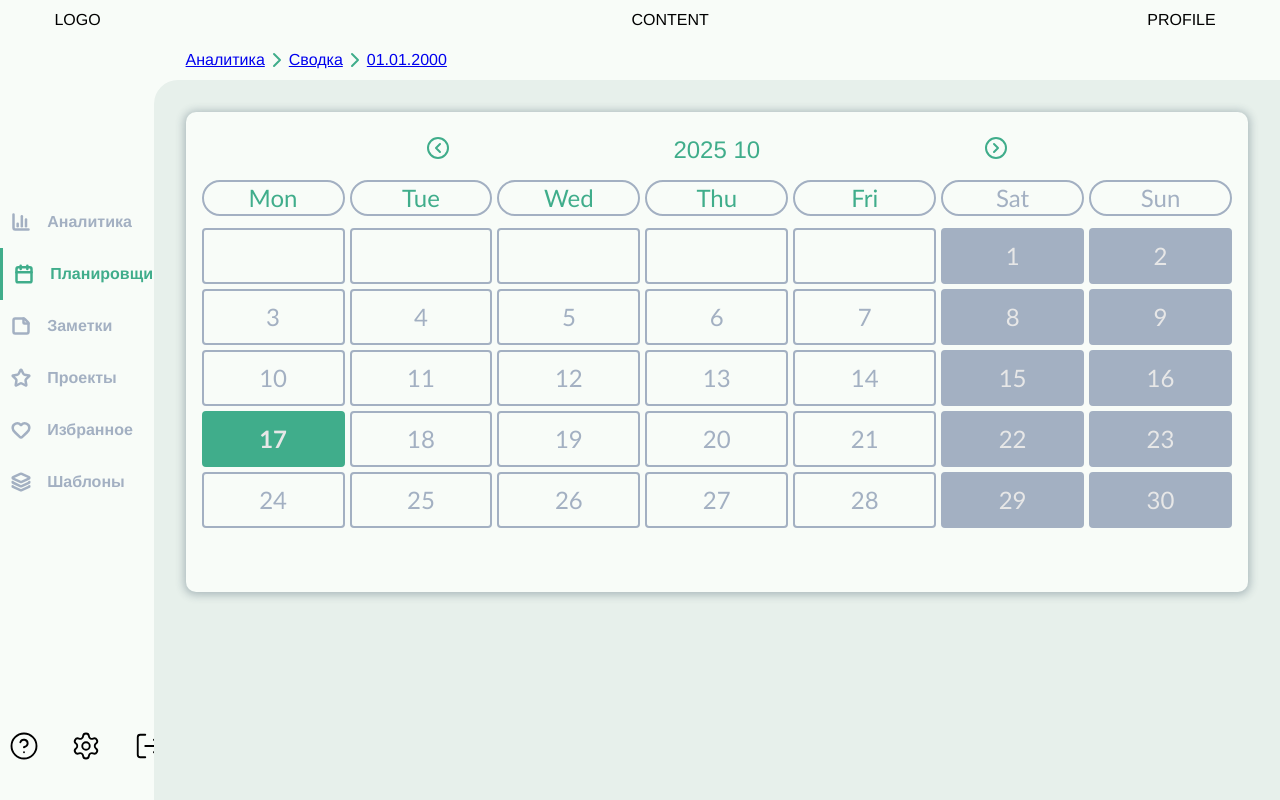
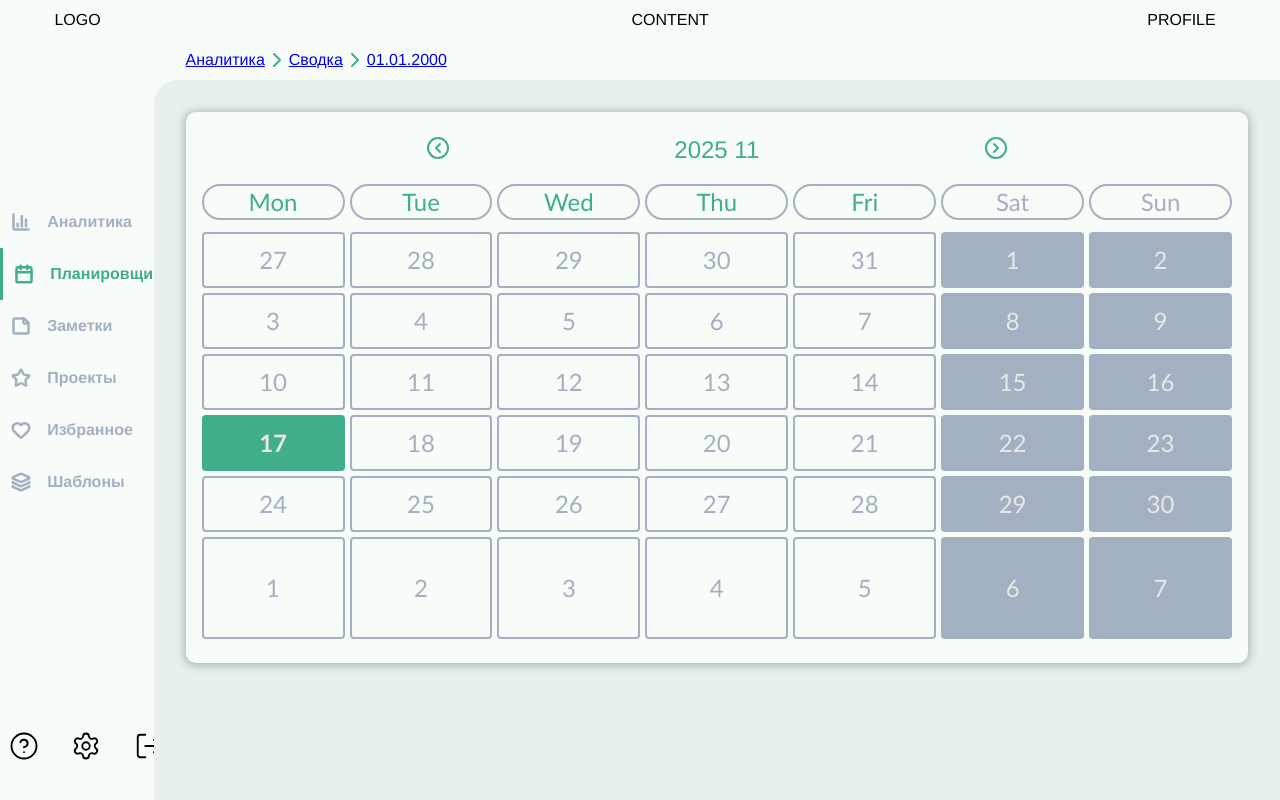
Before and after one commit to R3surrect/showcase-mono, a React (Vite) app: page /scheduler in a window 1280 px wide. Built offline with nearby package versions, Linux system fonts and the light colour scheme.

Commit message:
Calendar: task processing

```diff
--- a/package.json
+++ b/package.json
@@ -4,7 +4,7 @@
   "version": "0.0.0",
   "type": "module",
   "scripts": {
-    "dev": "vite",
+    "dev": "vite --host",
     "build": "tsc -b && vite build",
     "lint": "eslint .",
     "preview": "vite preview"
--- a/src/components/page/Scheduler/Calendar.css
+++ b/src/components/page/Scheduler/Calendar.css
@@ -1,5 +1,8 @@
 @import url('@global/styles/variables.css');
 
+.calendar__surface {
+    grid-area: calendar;
+}
 .calendar__header {
     display: flex;
     justify-content: space-around;
@@ -11,6 +14,7 @@
     display: flex;
     justify-content: space-evenly;
     font-size: 24px;
+    height: 2rem;
     color: var(--text-menu);
 }
 
@@ -26,7 +30,6 @@
     font-family: 'Gill Sans', 'Gill Sans MT', Calibri, 'Trebuchet MS', sans-serif;
     font-size: 24px;
     font-weight: 500;
-    cursor: pointer;
     background: var(--bg-surface);
     padding: 1rem;
     display: flex;
@@ -44,6 +47,7 @@
 .calendar__cell:hover:not(.calendar__week-cell){
     box-shadow: var(--calendar-cell-shadow);
     border-color: var(--text-menu);
+    cursor: pointer;
 }
 
 .calendar__cell--today {
@@ -76,4 +80,5 @@
 .calendar__cell--selected {
     background-color: var(--text-menu);
     color: var(--text-primary);
+    border: none;
 }
--- a/src/components/page/Scheduler/Calendar.tsx
+++ b/src/components/page/Scheduler/Calendar.tsx
@@ -1,17 +1,14 @@
+import { useEffect, useState } from 'react';
 import { ChevronLeftCircle, ChevronRightCircle } from 'lucide-react';
 import Surface from '@/components/ui/Surface/Surface';
 import './Calendar.css';
-import { useState } from 'react';
 
-const getDaysInMonth = (year: number, month: number): number => new Date(year, month + 1, 0).getDate();
-const getParameterizedDate = (year: number, month: number, day: number): Date => new Date(year, month, day);
-const getDateToView = (date: Date): string => `${date.getFullYear()} ${date.getMonth()}`;
+const getDateToView = (date: Date): string => `${date.getFullYear()} ${date.getMonth() + 1}`;
 
-const getCalendarData = (date: Date): Date => {
-    const year = date.getFullYear();
-    const month = date.getMonth();
+//* Функция получения дня начала внесения в календарь
+const getCalendarCells = (date: Date): Date => {
 
-    const lastDayPrevMonth = new Date(year, month, 0);
+    const lastDayPrevMonth = new Date(date.getFullYear(), date.getMonth(), 0);
     const lastMonday = new Date(lastDayPrevMonth);
 
     lastMonday.setDate(lastDayPrevMonth.getDate() - ((lastDayPrevMonth.getDay() - 1 + 7) % 7));
@@ -19,50 +16,74 @@ const getCalendarData = (date: Date): Date => {
     return lastMonday;
 }
 
+
 const Calendar: React.FC = () => {
     const [selectedDate, setSelectedDate] = useState(new Date());
-    const today = new Date();
+    const [calendarViewDate, setCalendarViewDate] = useState(new Date());
+
+    const firstCalendarDay = getCalendarCells(selectedDate);
+
+    //debug
+    useEffect(() => {
+        console.debug('calendarViewDate: ' + calendarViewDate);
+        console.debug('selectedDate: ' + selectedDate);
+    }, [calendarViewDate, selectedDate]);
+
+    const calendarDays = Array.from({ length: 42 }, (_, i) => {
+        const currentDate = new Date(firstCalendarDay);
+        currentDate.setDate(firstCalendarDay.getDate() + i);
+        return currentDate;
+    });
+
+    const handleLeftSwitchClick = () => {
+        setCalendarViewDate(prevDate => new Date(prevDate.getFullYear(), prevDate.getMonth() - 1, 1));
+    }
+
+    const handleRightSwitchClick = () => {
+        setCalendarViewDate(prevDate => new Date(prevDate.getFullYear(), prevDate.getMonth() + 1, 1));
+    }
 
     return (
-        <Surface>
+        <Surface className='calendar__surface'>
             <div className="calendar__header">
                 <div role='toolbar' className="calendar__header-nav">
-                    <ChevronLeftCircle color='var(--text-menu)' />
-                    {getDateToView(selectedDate)}
-                    <ChevronRightCircle color='var(--text-menu)' />
+                    <ChevronLeftCircle color='var(--text-menu)' onClick={() => { handleLeftSwitchClick() }} />
+                    <span onClick={() => { }}>{getDateToView(selectedDate)}</span>
+                    <ChevronRightCircle color='var(--text-menu)' onClick={() => { handleRightSwitchClick() }} />
                 </div>
                 <div className="calendar__week">
                     {
                         ['Mon', 'Tue', 'Wed', 'Thu', 'Fri', 'Sat', 'Sun'].map(day => (
-                            <div key={day} className={`calendar__cell calendar__week-cell ${day === 'Sat' || day === 'Sun' ? 'calendar__week-cell--free' : ''}`}>{day}</div>
+                            <div key={day} className={
+                                `calendar__cell calendar__week-cell ${day === 'Sat' || day === 'Sun' ? 'calendar__week-cell--free' : ''}`}>{day}</div>
                         ))
                     }
                 </div>
             </div>
             <div className="calendar__content">
-                <div className='calendar__cell'></div>
-                <div className='calendar__cell'></div>
-                <div className='calendar__cell'></div>
-                <div className='calendar__cell'></div>
-                <div className='calendar__cell'></div>
                 {
-                    Array.from({ length: getDaysInMonth(selectedDate.getFullYear(), selectedDate.getMonth()) }, (_, i) => (
-                        <div className={
-                            `calendar__cell
-                            ${today.getDate() === (i + 1) ? 'calendar__cell--today ' : ''}` +
-                            `${selectedDate.getDate() === (i + 1) ? 'calendar__cell--selected   ' : ''}` +
-                            `${getParameterizedDate(today.getFullYear(), today.getMonth(), i + 1).getDay() === 0 ||
-                                getParameterizedDate(today.getFullYear(), today.getMonth(), i + 1).getDay() === 6 ?
-                                'calendar__cell--free' : ''
-                            }`
-                        } key={i + 1}
-                            onClick={() => {
-                                setSelectedDate(new Date(selectedDate.getFullYear(), selectedDate.getMonth(), i + 1));
-                            }}
-                            data-date={new Date(selectedDate.getFullYear(), selectedDate.getMonth(), (i + 1)).toISOString()}>
-                            {i + 1}
-                        </div>
-                    ))
+                    calendarDays.map((date, index) => {
+                        const isCurrentMonth = date.getMonth() === selectedDate.getMonth();
+                        const isToday = date.toDateString() === new Date().toDateString();
+                        const isSelected = date.toDateString() === selectedDate.toDateString();
+                        const isWeekend = date.getDay() === 0 || date.getDay() === 6;
+
+                        return (
+                            <div
+                                key={index}
+                                onClick={() => setSelectedDate(date)}
+                                data-date={date.toISOString()}
+                                className={`calendar__cell ` +
+                                    `${isToday ? 'calendar__cell--today ' : ''}` +
+                                    `${isSelected ? 'calendar__cell--selected ' : ''}` +
+                                    `${!isCurrentMonth ? 'calendar__cell--other-month ' : ''}` +
+                                    `${isWeekend ? 'calendar__cell--free ' : ''}`
+                                }
+                            >
+                                {date.getDate()}
+                            </div>
+                        );
+                    })
                 }
             </div>
         </Surface>
```
